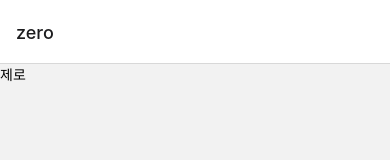
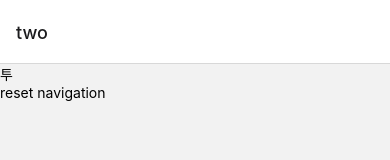
Before and after one commit to hyoloui/RN-movie-app, a React Native app: screen / in a window 390 px wide. Shown: the top 160 px of the page. Built offline with nearby package versions, Linux system fonts and the light colour scheme.

Commit message:
📝 study: native-stack
네이티브스택 navigate,goBack,setOptions,reset

by @hyoloui

```diff
--- a/App.js
+++ b/App.js
@@ -4,6 +4,10 @@ import { Text, TouchableOpacity, View } from "react-native";
 import { NavigationContainer } from "@react-navigation/native";
 import { createNativeStackNavigator } from "@react-navigation/native-stack";
 const Stack = createNativeStackNavigator();
+// bottom-tab-navigator
+import { createBottomTabNavigator } from "@react-navigation/bottom-tabs";
+
+const Tab = createBottomTabNavigator();
 
 const Zero = ({ navigation: { navigate } }) => {
     return (
@@ -12,25 +16,42 @@ const Zero = ({ navigation: { navigate } }) => {
         </TouchableOpacity>
     );
 };
-const One = ({ navigation: { navigate } }) => {
+const One = ({ navigation: { navigate, setOptions } }) => {
     return (
+        <>
             <TouchableOpacity onPress={() => navigate("two")}>
                 <Text>원</Text>
             </TouchableOpacity>
+            <TouchableOpacity onPress={() => setOptions({ title: "1" })}>
+                <Text>원</Text>
+            </TouchableOpacity>
+        </>
     );
 };
-const Two = ({ navigation: { goBack } }) => {
+const Two = ({ navigation: { goBack, reset } }) => {
     return (
+        <>
             <TouchableOpacity onPress={() => goBack()}>
                 <Text>투</Text>
             </TouchableOpacity>
+            <TouchableOpacity
+                onPress={() =>
+                    reset({
+                        index: 0,
+                        routes: [{ name: "two" }, { name: "one" }],
+                    })
+                }
+            >
+                <Text>reset navigation</Text>
+            </TouchableOpacity>
+        </>
     );
 };
 
 export default function App() {
     return (
         <NavigationContainer>
-            <Stack.Navigator>
+            <Stack.Navigator initialRouteName="two">
                 <Stack.Screen name="zero" component={Zero}></Stack.Screen>
                 <Stack.Screen name="one" component={One}></Stack.Screen>
                 <Stack.Screen name="two" component={Two}></Stack.Screen>
```
Lines whose indentation alone changed are shown as unchanged.
